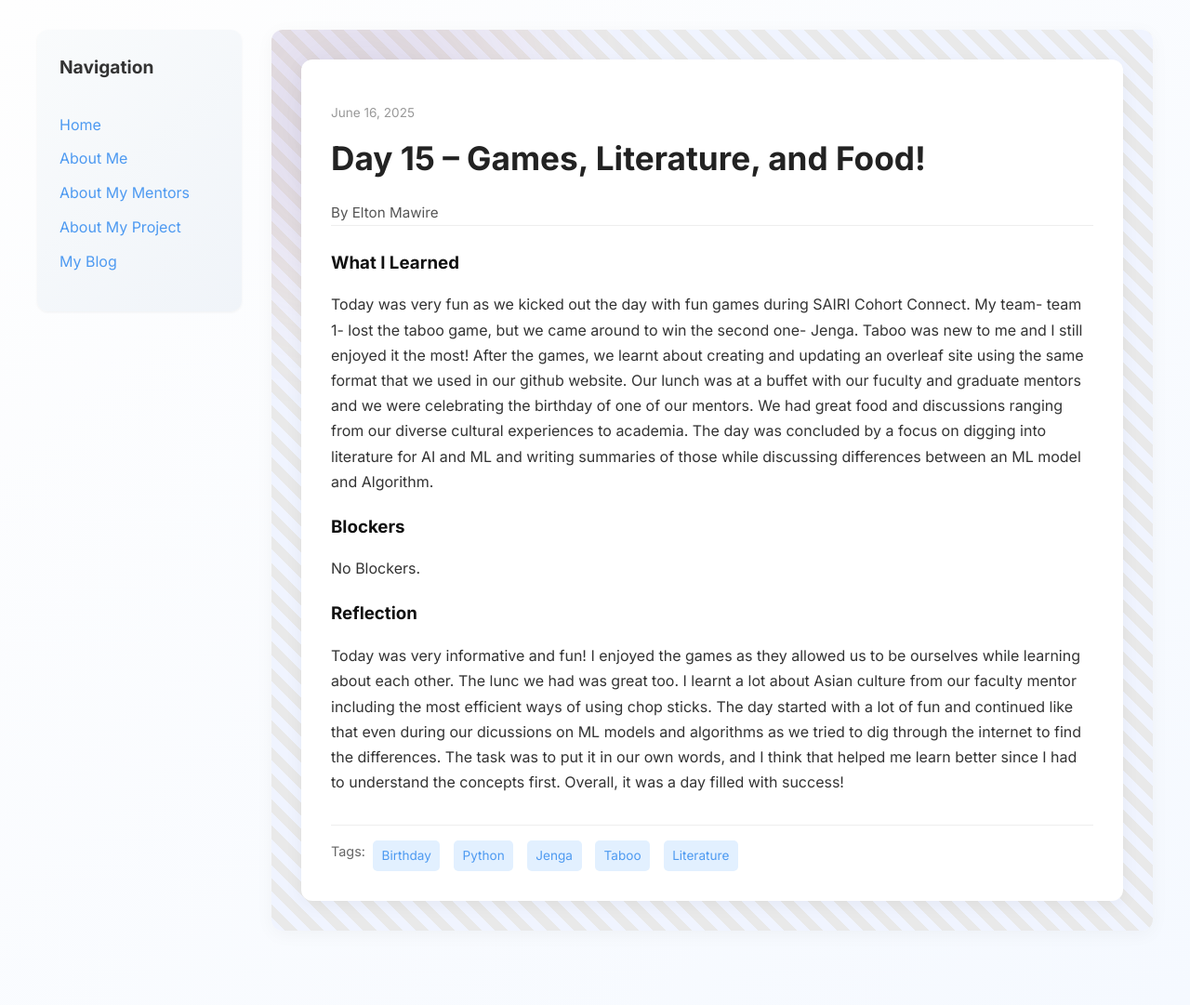
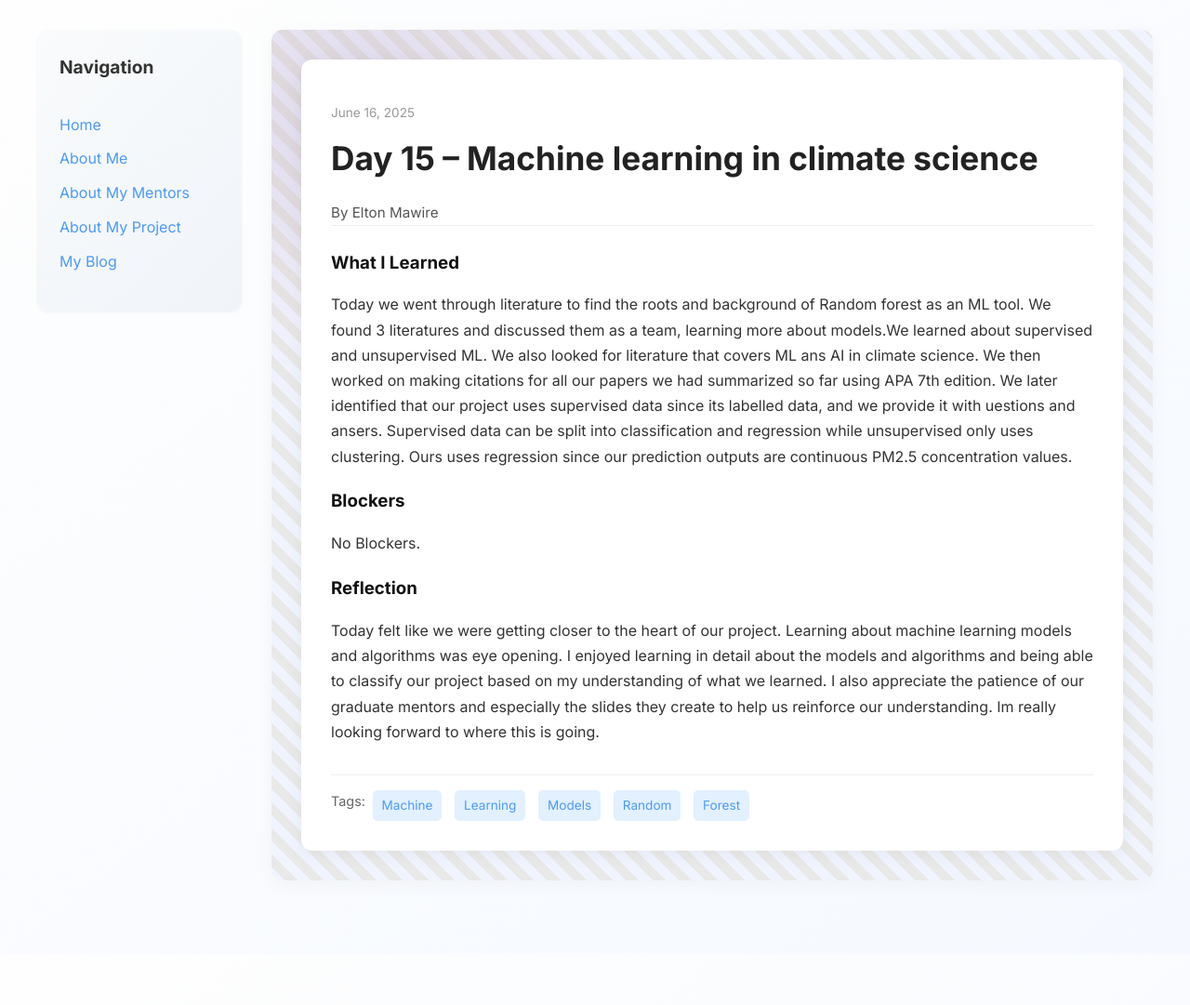
Before and after one commit to Nginga/Nginga.github.io, a Jekyll site: the page built from _posts/2025-06-16-day-15.md, in a window 1280 px wide. Shown: the whole page at 93% size. Built offline with Jekyll 4.4.1, drawn with Linux system fonts in a browser that asks for light colours; after the commit the page ends 1027 px from its top, so only the background shows below that.

Commit message:
Update 2025-06-16-day-15.md

```diff
--- a/_posts/2025-06-16-day-15.md
+++ b/_posts/2025-06-16-day-15.md
@@ -1,17 +1,17 @@
 ---
 layout: post
-title: "Day 15 – Games, Literature, and Food!"
+title: "Day 15 – Machine learning in climate science"
 date: 2025-06-16
 author: Elton Mawire
 permalink: /day15.html
-tags: ["Birthday", "Python", "Jenga", "Taboo", "Literature"]
+tags: ["Machine", "Learning", "Models", "Random", "Forest"]
 
 what_i_learned: |
-  Today was very fun as we kicked out the day with fun games during SAIRI Cohort Connect. My team- team 1- lost the taboo game, but we came around to win the second one- Jenga. Taboo was new to me and I still enjoyed it the most! After the games, we learnt about creating and updating an overleaf site using the same format that we used in our github website. Our lunch was at a buffet with our fuculty and graduate mentors and we were celebrating the birthday of one of our mentors. We had great food and discussions ranging from our diverse cultural experiences to academia. The day was concluded by a focus on digging into literature for AI and ML and writing summaries of those while discussing differences between an ML model and Algorithm.
+  Today we went through literature to find the roots and background of Random forest as an ML tool. We found 3 literatures and discussed them as a team, learning more about models.We learned about supervised and unsupervised ML. We also looked for literature that covers ML ans AI in climate science. We then worked on making citations for all our papers we had summarized so far using APA 7th edition. We later identified that our project uses supervised data since its labelled data, and we provide it with uestions and ansers. Supervised data can be split into classification and regression while unsupervised only uses clustering. Ours uses regression since our prediction outputs are continuous PM2.5 concentration values.
 
 blockers: |
   No Blockers.
 
 reflection: |
-  Today was very informative and fun! I enjoyed the games as they allowed us to be ourselves while learning about each other. The lunc we had was great too. I learnt a lot about Asian culture from our faculty mentor including the most efficient ways of using chop sticks. The day started with a lot of fun and continued like that even during our dicussions on ML models and algorithms as we tried to dig through the internet to find the differences. The task was to put it in our own words, and I think that helped me learn better since I had to understand the concepts first. Overall, it was a day filled with success!
+  Today felt like we were getting closer to the heart of our project. Learning about machine learning models and algorithms was eye opening. I enjoyed learning in detail about the models and algorithms and being able to classify our project based on my understanding of what we learned. I also appreciate the patience of our graduate mentors and especially the slides they create to help us reinforce our understanding. Im really looking forward to where this is going.
 ---
```
